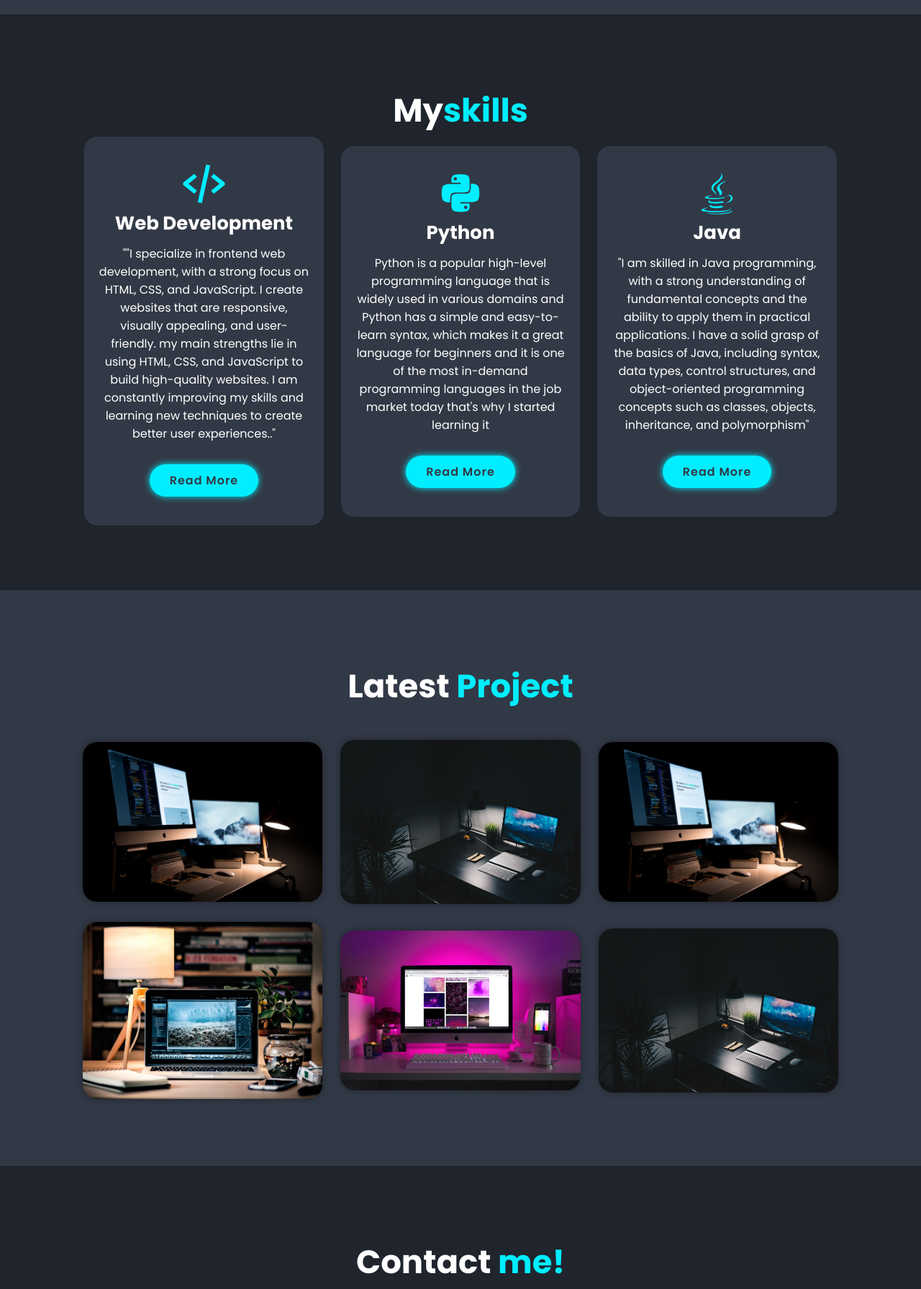
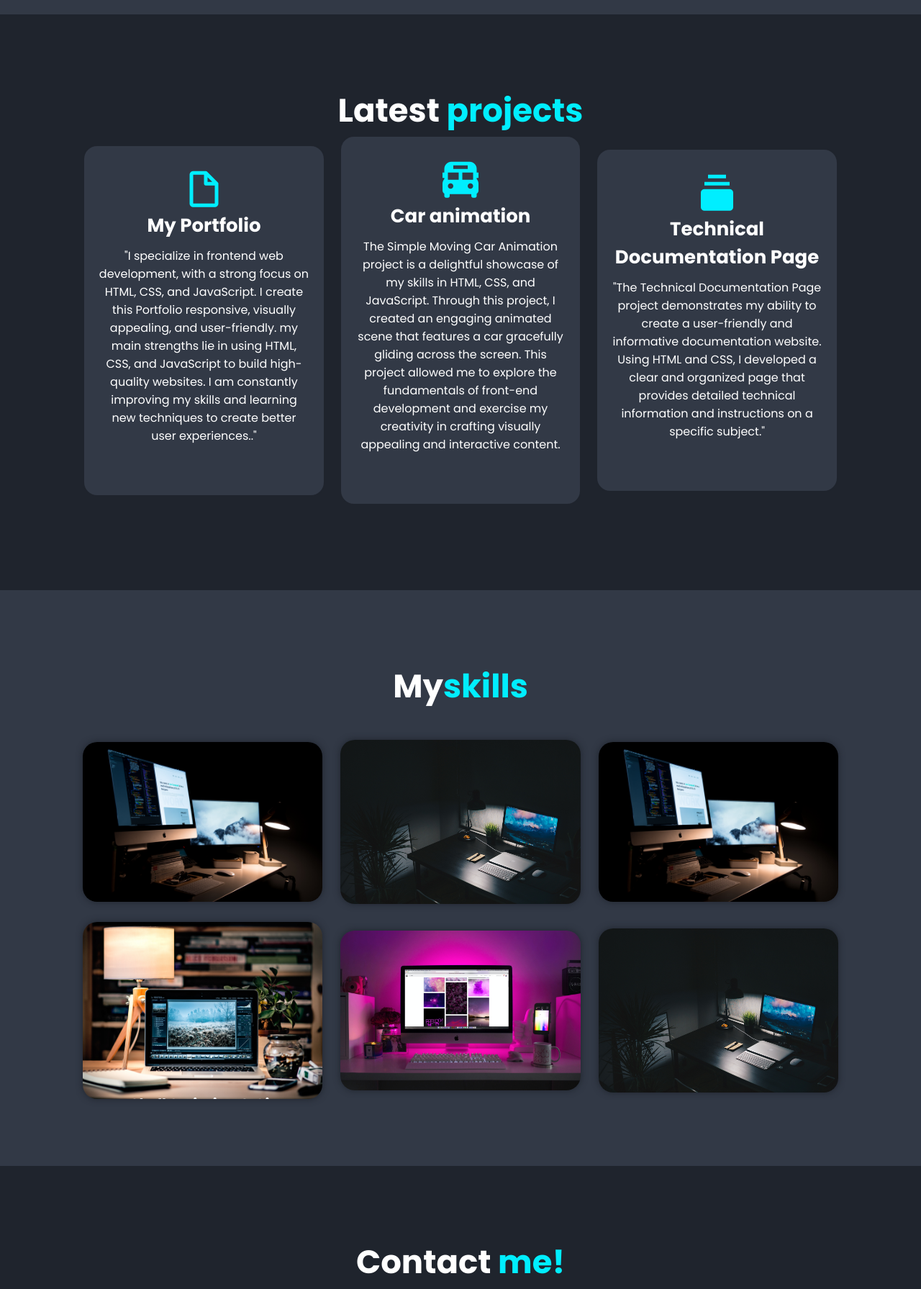
Before and after one commit to sudo-rishabh/sudo-rishabh, a plain HTML site: page index.html in a window 1280 px wide. Shown: the part 1580-3371 px from the top of the page at 72% size. Drawn offline with nearby package versions, Linux system fonts and the light colour scheme.

Commit message:
some changes in code

```diff
--- a/index.html
+++ b/index.html
@@ -63,46 +63,47 @@
     </section>
     <!--service section-->
     <section class="Services" id="services">
-        <h2 class="heading">My<span>skills</span></h2>
+        <h2 class="heading">Latest<span> projects</span></h2>
         <div class="services-container">
             <div class="services-box">
-                <i class='bx bx-code-alt' ></i>
-                <h3>Web Development</h3>
-                <p>""I specialize in frontend web development, with a strong focus on HTML, CSS, and JavaScript.
-                     I create websites that are responsive, visually appealing, and user-friendly.  my main strengths lie in using HTML, CSS, and JavaScript to build high-quality websites.
+                <i class='bx bx-file-blank'></i>
+                <h3>My Portfolio</h3>
+                <p>"I specialize in frontend web development, with a strong focus on HTML, CSS, and JavaScript.
+                     I create this Portfolio responsive, visually appealing, and user-friendly.  my main strengths lie in using HTML, CSS, and JavaScript to build high-quality websites.
                      I am constantly improving my skills and learning new techniques to create better user experiences.."</p>
-                <a href="#" class="btn">Read More</a>
+
             </div>
 
             <div class="services-box">
-                <i class='bx bxl-python'></i>
-                <h3>Python</h3>
-                <p>Python is a popular high-level programming language that is widely used in various domains
-                    and Python has a simple and easy-to-learn syntax, which makes it a great language for beginners and it is one of the most in-demand programming languages in the job market today that's why I started learning it </p>
-                <a href="#" class="btn">Read More</a>
+                <i class='bx bxs-bus-school'></i>
+                <h3> Car animation</h3>
+                <p>The Simple Moving Car Animation project is a delightful showcase of my skills in HTML, CSS, and JavaScript.
+                    Through this project, I created an engaging animated scene that features a car gracefully gliding across the screen.
+                    This project allowed me to explore the fundamentals of front-end development and exercise my creativity in crafting visually appealing and interactive content. </p>
+
             </div>
 
             <div class="services-box">
-                <i class='bx bxl-java'></i>
-                <h3>Java</h3>
-                <p>"I am skilled in Java programming, with a strong understanding of fundamental
-                    concepts and the ability to apply them in practical applications.
-                     I have a solid grasp of the basics of Java, including syntax, data types,
-                     control structures, and object-oriented programming concepts such as classes, objects, inheritance, and polymorphism"</p>
-                <a href="#" class="btn">Read More</a>
+                <i class='bx bxs-collection'></i>
+                <h3>Technical Documentation Page</h3>
+                <p>"The Technical Documentation Page project demonstrates my ability to create a user-friendly and informative documentation website.
+                     Using HTML and CSS, I developed a clear and organized page that provides detailed technical information and instructions on a specific subject."</p>
+
             </div>
         </div>
     </section>
     <!--portfolio section-->
     <section class="portfolio" id="portfolio">
-        <h2 class="heading">Latest <span>Project</span></h2>
+        <h2 class="heading">My<span>skills</span></h2>
 <div class="portfolio-container">
     <div class="portfolio-box">
            <img src="image/portfolio_1.jpg" alt="">
            <div class="portfolio-layer">
-            <h4>Web design</h4>
-            <p>Lorem ipsum dolor sit amet consectetur adipisicing elit.
-                Adipisci, tempore?</p>
+            <h4>Web Development</h4>
+            <p>I specialize in frontend web development, with a strong focus on HTML, CSS, and JavaScript
+                I create websites that are responsive, visually appealing, and user-friendly.
+                I am constantly improving my skills and learning new techniques to create better user experiences..
+                </p>
                 <a href="#"><i class='bx bx-link-external' ></i></a>
            </div>
          </div>
@@ -110,44 +111,50 @@
          <div class="portfolio-box">
             <img src="image/portfolio_2.jpg" alt="">
             <div class="portfolio-layer">
-             <h4>Web design</h4>
-             <p></p>
+             <h4>Python</h4>
+             <p>Python is a popular high-level programming language that is widely used in various domains
+                and Python has a simple and easy-to-learn syntax, which makes it a great language for beginners and it is one of the most in-demand programming languages in the job market today that's why I started learning it </p>
                  <a href="#"><i class='bx bx-link-external' ></i></a>
             </div>
           </div>
           <div class="portfolio-box">
             <img src="image/portfolio_1 - Copy.jpg" alt="">
             <div class="portfolio-layer">
-             <h4>Web design</h4>
-             <p>Lorem ipsum dolor sit amet consectetur adipisicing elit.
-                 Adipisci, tempore?</p>
+             <h4>Java</h4>
+             <p>I am skilled in Java programming, with a strong understanding of fundamental
+                concepts and the ability to apply them in practical applications.
+                 I have a solid grasp of the basics of Java, including syntax, data types,
+                  and object-oriented programming concepts..."</p>
+         </p>
                  <a href="#"><i class='bx bx-link-external' ></i></a>
             </div>
           </div>
           <div class="portfolio-box">
             <img src="image/portfolio_4.jpg" alt="">
             <div class="portfolio-layer">
-             <h4>Web design</h4>
-             <p>Lorem ipsum dolor sit amet consectetur adipisicing elit.
-                 Adipisci, tempore?</p>
+             <h4>Shell Scripting & Git</h4>
+             <p>"I am currently in the early stages of learning shell scripting and Git,
+                I expanding my skills in these areas. I have completed introductory courses and
+                I am eager to apply my knowledge in practical scenarios. I am dedicated to continuous learning and staying up to date with the latest developments in shell scripting and Git.</p>
                  <a href="#"><i class='bx bx-link-external' ></i></a>
             </div>
           </div>
           <div class="portfolio-box">
             <img src="image/portfolio_5.jpg" alt="">
             <div class="portfolio-layer">
-             <h4>Web design</h4>
-             <p>Lorem ipsum dolor sit amet consectetur adipisicing elit.
-                 Adipisci, tempore?</p>
+             <h4>C language</h4>
+             <p>"I am skilled in using the C programming language to create software solutions for various problems.
+                With my understanding of C, I can build efficient and effective applications, from small programs to large-scale systems.</p>
                  <a href="#"><i class='bx bx-link-external' ></i></a>
             </div>
           </div>
           <div class="portfolio-box">
             <img src="image/portfolio_6.jpg" alt="">
             <div class="portfolio-layer">
-             <h4>Web design</h4>
-             <p>Lorem ipsum dolor sit amet consectetur adipisicing elit.
-                 Adipisci, tempore?</p>
+             <h4>Orecal</h4>
+             <p>I have a solid understanding of its fundamentals and SQL.
+                I am eager to expand my skills and gain hands-on experience with Oracle databases. I am confident in my ability to quickly learn and adapt to new technologies, and
+                I am enthusiastic about the opportunity to work with Oracle in future projects."</p>
                  <a href="#"><i class='bx bx-link-external' ></i></a>
             </div>
           </div>
--- a/style.css
+++ b/style.css
@@ -187,7 +187,7 @@ span{
 
 
 .services-box i{
-    font-size: 7rem;
+    font-size: 6rem;
     color: var(--main-color);
 }
 .services-box h3{
@@ -254,10 +254,10 @@ span{
 
 
 .portfolio-layer h4{
-    font-size: 3rem;
+    font-size: 2rem;
 }
 .portfolio-layer p{
-    font-size: 1.6rem;
+    font-size: 1.3rem;
     margin: .3rem 0 1rem;
 }
 
```
